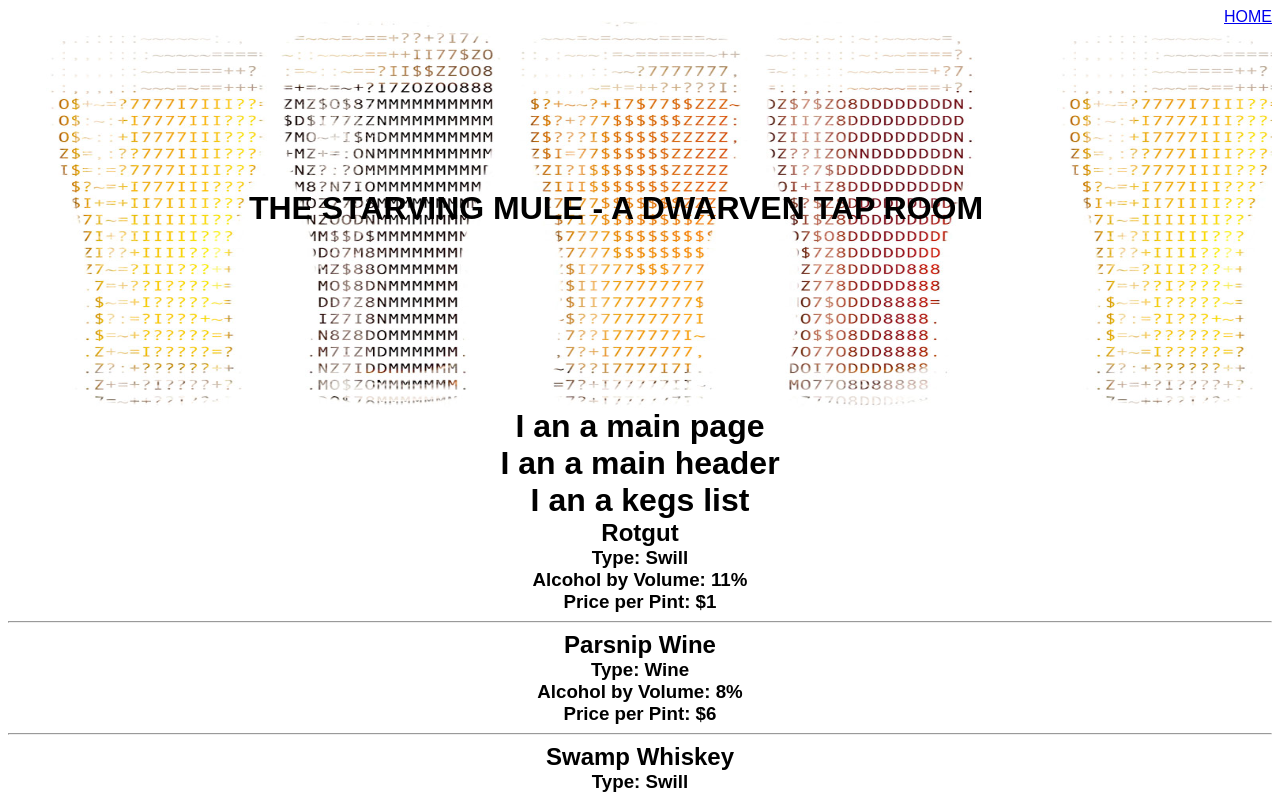
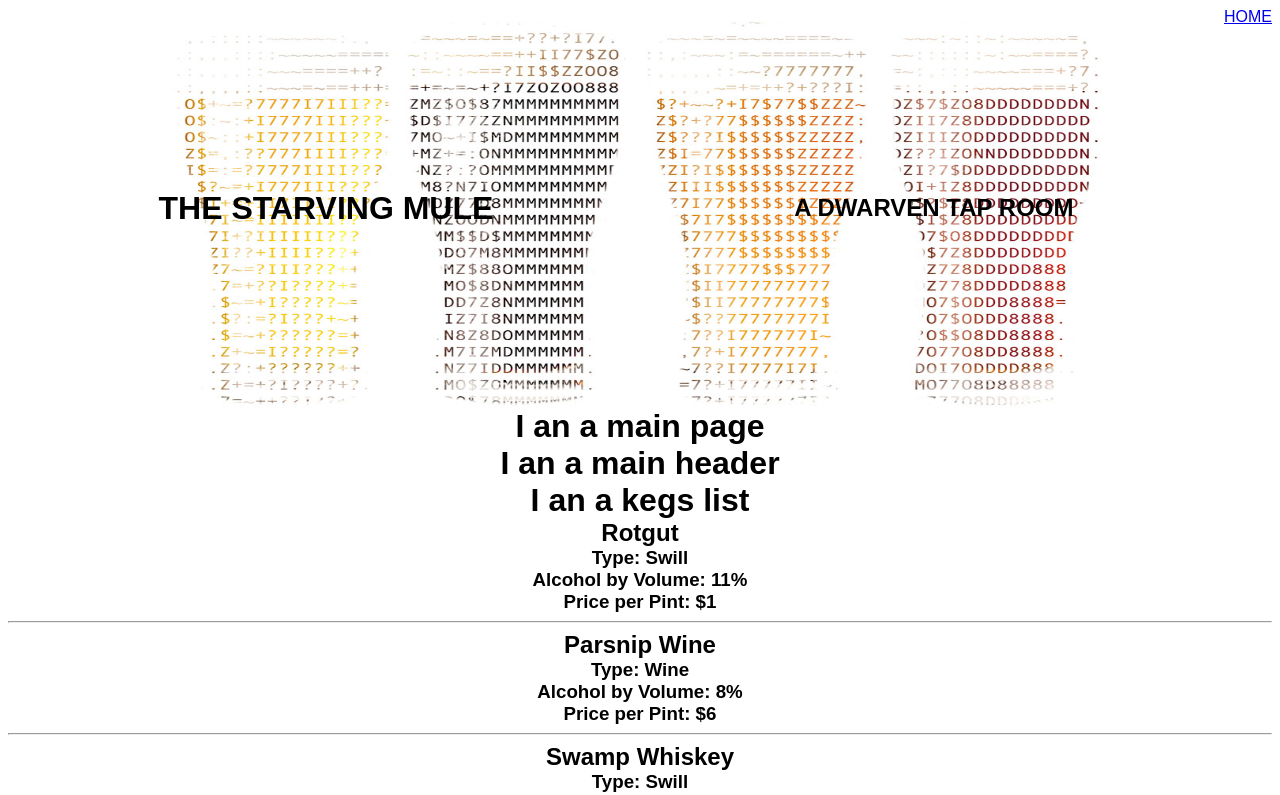
Before and after one commit to brnhensley/react-tap-room, a React app: page / in a window 1280 px wide. Shown: the top 795 px of the page. Built offline with nearby package versions, Linux system fonts and the light colour scheme.

Commit message:
move header styled to App

```diff
--- a/src/components/Header.jsx
+++ b/src/components/Header.jsx
@@ -14,13 +14,12 @@ function Header(){
           background-image: url(${banner});
           background-size: 80% 400px;
           height: 400px;
+          background-repeat: no-repeat;
+          background-position: center;
         }
-        h1 {
-            margin: auto;
-        text-align: center;
-        }
-        `}</style>
-      <h1>The Starving Mule - A Dwarven Tap Room</h1>
+      `}</style>
+      <h1>The Starving Mule</h1><br></br>
+      <h2>A Dwarven Tap Room</h2>
       <Link to="/">Home</Link>
     </div>
   );
```
